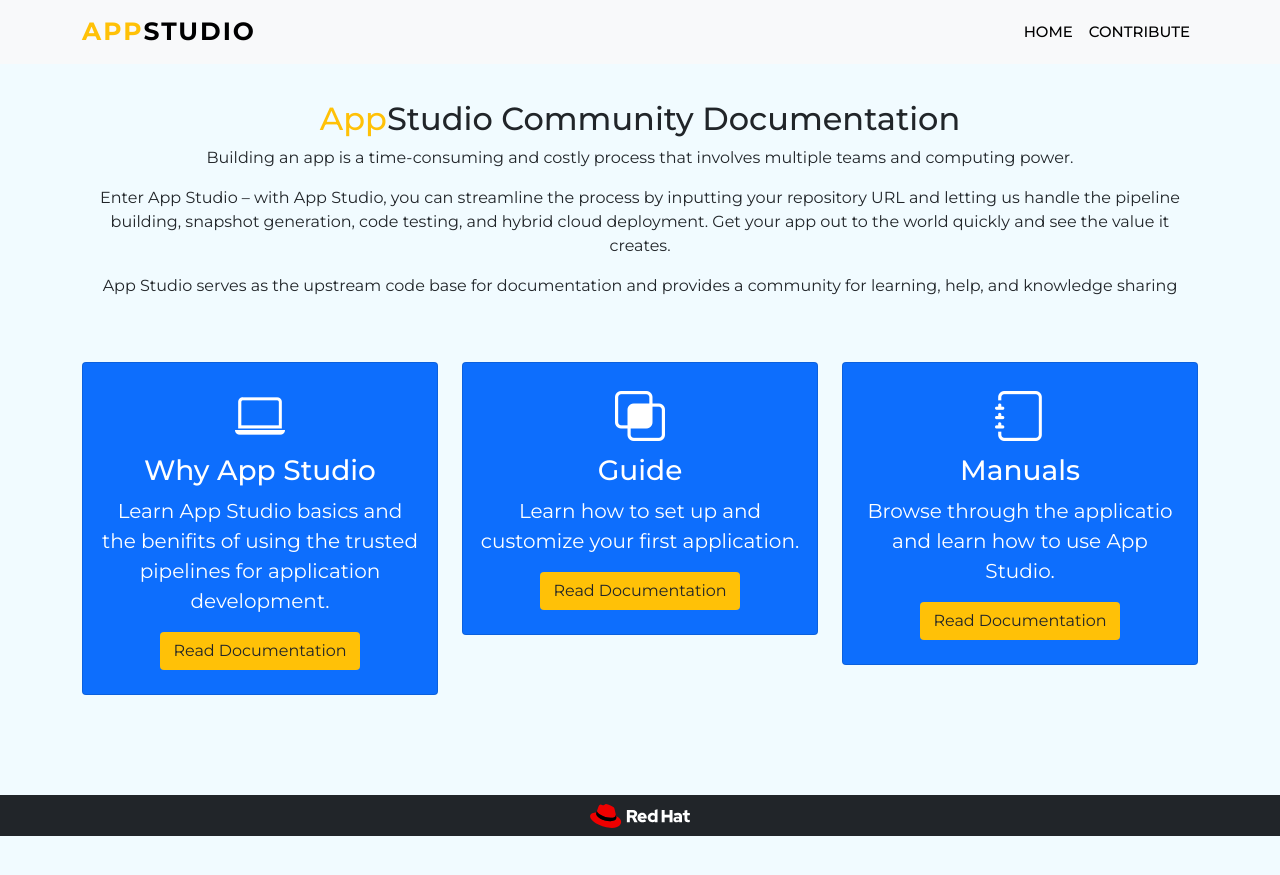
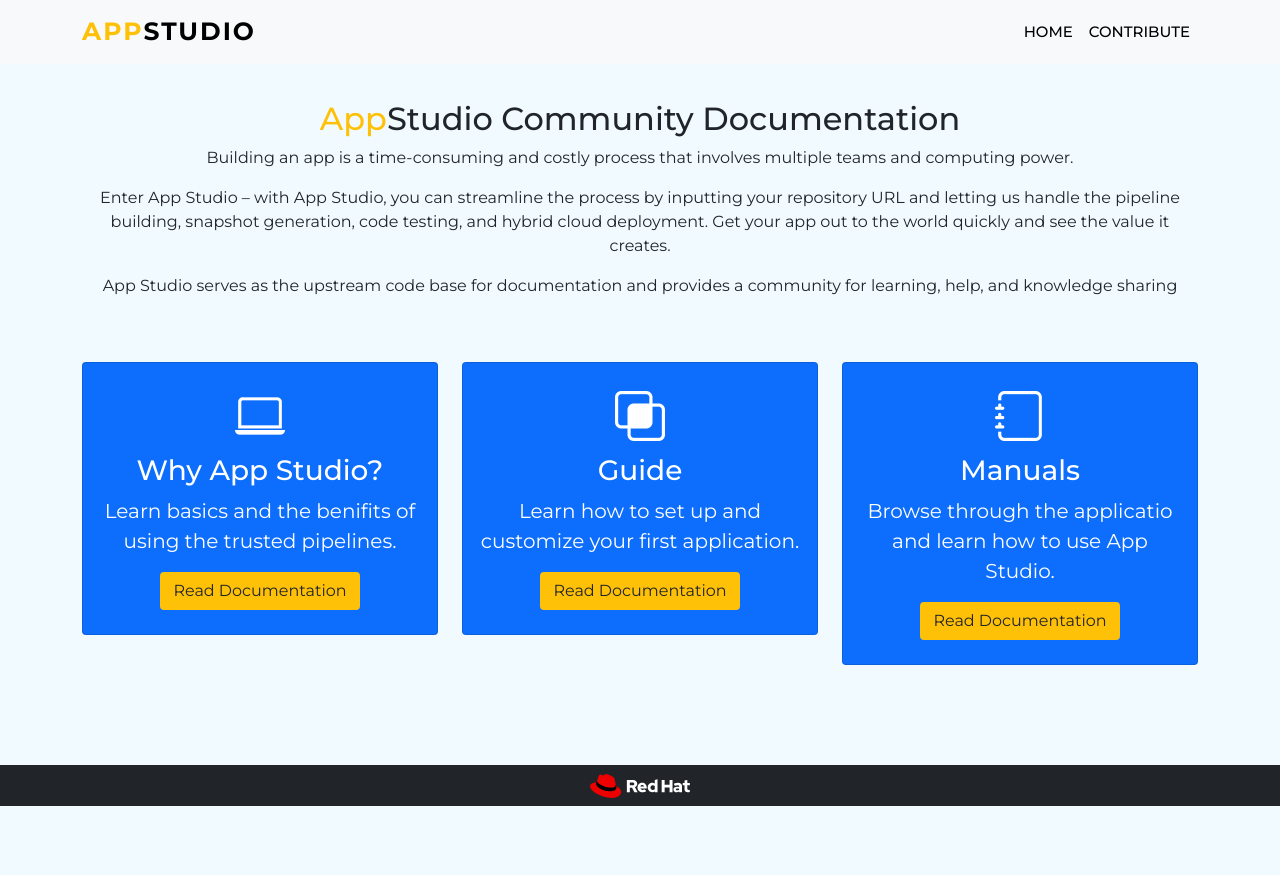
Before and after one commit to redhat-appstudio/appstudio.docs.ui.io, a Jekyll site: the page built from index.html, in a window 1280 px wide. Shown: the top 875 px of the page. Built offline with Jekyll 4.4.1, drawn with Linux system fonts in a browser that asks for light colours; nearby versions of some CDN libraries.

Commit message:
initial commit

```diff
--- a/_includes/why-app-studio.html
+++ b/_includes/why-app-studio.html
@@ -1,8 +1,8 @@
 <div class="card text-white text-center bg-primary pb-2">
     <div class="card-body">
         <i class="bi bi-laptop"></i>
-        <h3 class="card-title">Why App Studio</h3>
-        <p class="lead">Learn App Studio basics and the benifits of using the trusted pipelines for application development.</p>
+        <h3 class="card-title">Why App Studio?</h3>
+        <p class="lead">Learn basics and the benifits of using the trusted pipelines.</p>
         <button class="btn bg-warning text-dark">Read Documentation</button>
     </div>
 </div>
```
